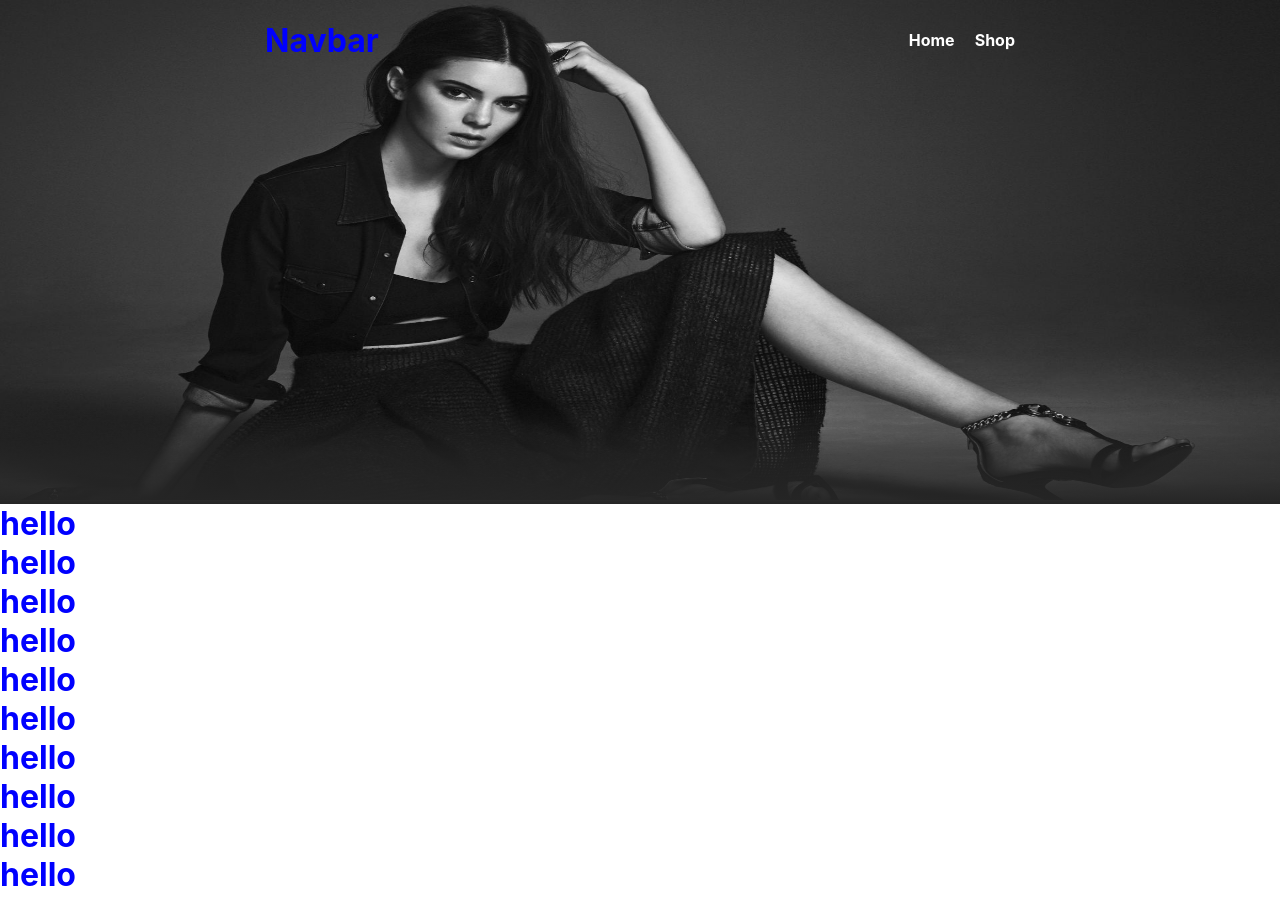
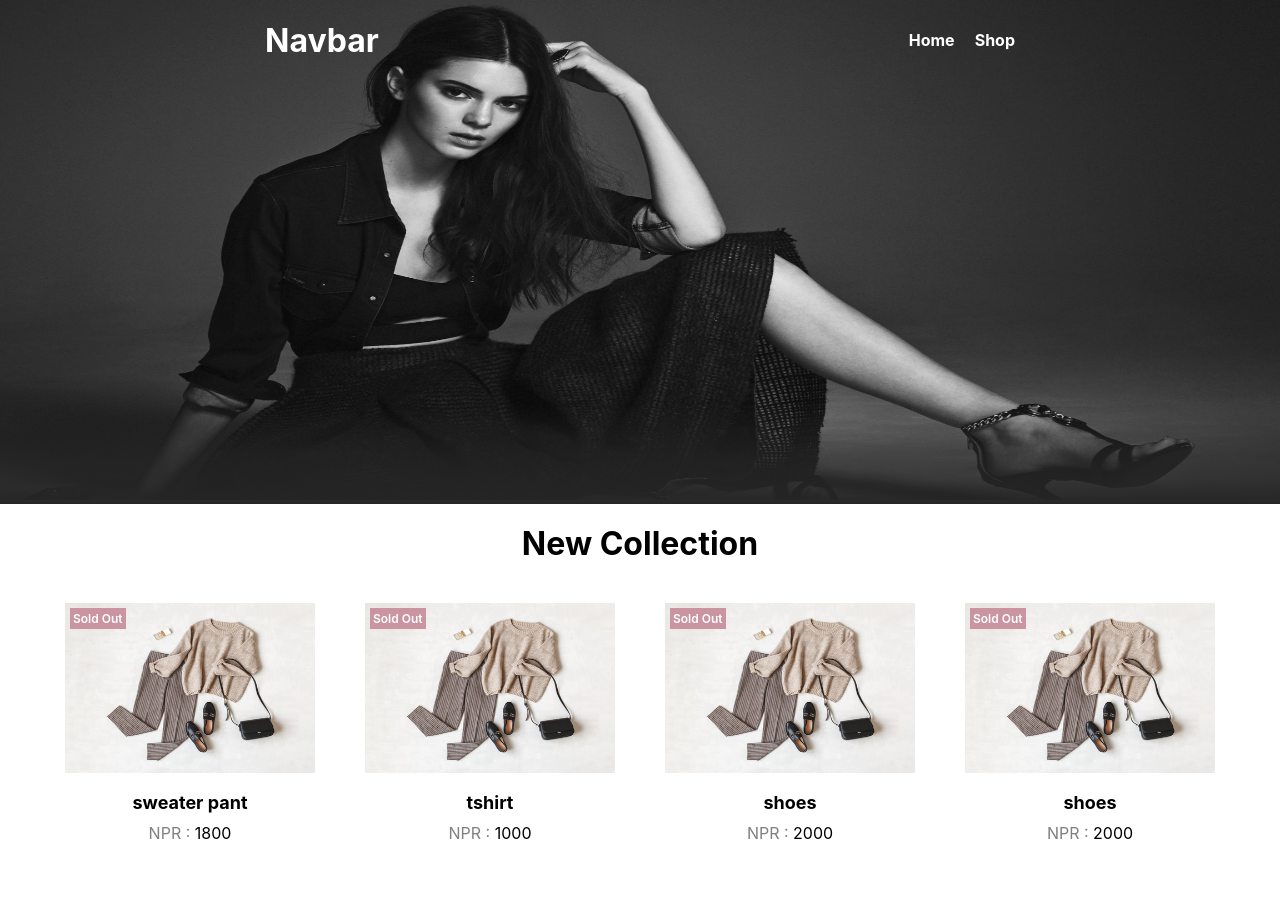
Before and after one commit to AnupRijal123/Vue_clothingbrand_website, a Vue app: page / in a window 1280 px wide. Shown: the top 899 px of the page. Built offline with nearby package versions, Linux system fonts and the light colour scheme.

Commit message:
made items json file and looped card with items and design doing

```diff
--- a/src/base.css
+++ b/src/base.css
@@ -4,17 +4,14 @@ p {
 }
 
 p {
-    color: green;
     font-size: 16px;
 }
 
 h2 {
-    color: red;
     font-size: 24px;
 }
 
 h1 {
-    color: blue;
     font-size: 32px;
 }
 
--- /dev/null
+++ b/src/components/ItemsComponent.vue
@@ -0,0 +1,100 @@
+<template>
+    <div class="grid-container">
+        <div class="card" v-for="item in items" :key="item.id">
+            <img :src="require(`@/assets/items/${item.imgUrl}`)" class="card-image" />
+            <div class="card-details d-flex">
+                <h2>{{ item.name }}</h2>
+                <p class="price-section">
+                    <span class="currency-text">NPR : </span>
+                    <span>{{ item.price }}</span>
+                </p>
+                <p class="read-more-section">Read More</p>
+            </div>
+            <div class="tag">
+                <p>Sold Out</p>
+            </div>
+        </div>
+
+
+
+    </div>
+
+</template>
+<script>
+import Items from '../data/items.json';
+export default {
+    data() {
+        return {
+            items: Items,
+        }
+    },
+    mounted() {
+        console.log(this.items);
+    }
+}
+</script>
+
+<style scoped>
+.grid-container {
+    display: flex;
+    gap: 50px;
+    flex-wrap: wrap;
+    justify-content: center;
+    padding:20px 0px;
+
+}
+
+.card {
+    width: 250px;
+    position:relative;
+}
+.read-more-section{
+    display:none;
+    cursor:pointer;
+    color:rgba(128,128,128);
+}
+
+.card:hover .price-section{
+    display:none;
+}
+.card:hover .read-more-section{
+    display:block;
+}
+
+.card-image {
+    width: 100%;
+    height:170px;
+    object-fit: fill;
+    transition:transform 0.5s ease;
+    cursor:pointer;
+}
+.card-image:hover{
+    transform:scale(1.1);
+}
+
+.card-details {
+    flex-direction: column;
+    align-items: center;
+    gap: 10px;
+    padding: 15px 0px;
+}
+.card-details h2{
+    margin:0;
+    font-size:18px;
+}
+.currency-text{
+    color:rgba(128,128,128);
+}
+.tag{
+    background-color:#ca94a1;
+    position:absolute;
+    top:5px;
+    left:5px;
+    padding:3px;
+}
+.tag p{
+    color:#ffffff;
+    font-size:12px;
+    font-weight:600;
+}
+</style>
--- a/src/components/NavbarComponent.vue
+++ b/src/components/NavbarComponent.vue
@@ -1,6 +1,6 @@
 <template>
     <div class="navbar d-flex" :class="{ 'grey-navbar': showNavbar }">
-        <h1>Navbar</h1>
+        <h1 class="menu-text">Navbar</h1>
 
         <div class="menu-div d-flex">
             <router-link to='/'>
--- /dev/null
+++ b/src/data/items.json
@@ -0,0 +1,32 @@
+[
+    {
+        "id": 1,
+        "name": "sweater pant",
+        "price": 1800,
+        "imgUrl": "item1.jpg"
+    },
+    {
+        "id": 2,
+        "name": "tshirt",
+        "price": 1000,
+        "imgUrl": "item1.jpg"
+    },
+    {
+        "id": 3,
+        "name": "shoes",
+        "price": 2000,
+        "imgUrl": "item1.jpg"
+    },
+    {
+        "id": 4,
+        "name": "shoes",
+        "price": 2000,
+        "imgUrl": "item1.jpg"
+    },
+    {
+        "id": 5,
+        "name": "shoes",
+        "price": 2000,
+        "imgUrl": "item1.jpg"
+    }
+]
--- a/src/pages/HomePage.vue
+++ b/src/pages/HomePage.vue
@@ -1,31 +1,28 @@
 <template>
     <div>
         <div class="poster-container">
-            <img class="poster-image" src="../assets/poster/poster1.jpg" />
+            <img class="poster-image" src="../assets/poster/poster1.jpg" alt="poster" />
             <div class="fade"></div>
         </div>
 
-        <h1>hello</h1>
-        <h1>hello</h1>
+        <div class="title-div d-flex">
+            <h1>New Collection</h1>
+        </div>
 
-        <h1>hello</h1>
+        <ItemsComponent />
 
-        <h1>hello</h1>
-        <h1>hello</h1>
-        <h1>hello</h1>
-
-        <h1>hello</h1>
-
-        <h1>hello</h1>
-        <h1>hello</h1>
-        <h1>hello</h1>
-
-        <h1>hello</h1>
-
-        <h1>hello</h1>
 
     </div>
 </template>
+
+<script>
+import ItemsComponent from '../components/ItemsComponent';
+export default {
+    components: {
+        ItemsComponent,
+    }
+}
+</script>
 
 <style scoped>
 .poster-image {
@@ -45,4 +42,9 @@
     height: 100px;
     width: 100%;
 }
+
+.title-div {
+    justify-content: center;
+    padding: 20px 0px;
+}
 </style>
```
Also changed, not shown: src/assets/items/item1.jpg (added).
